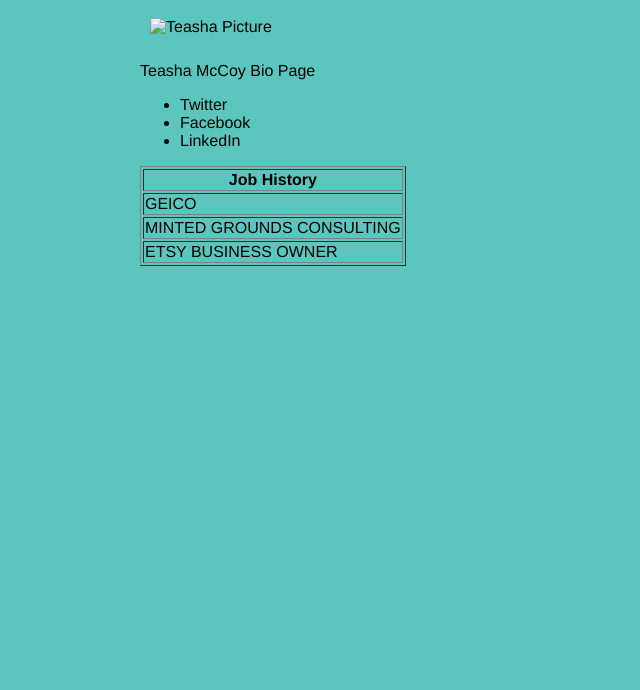
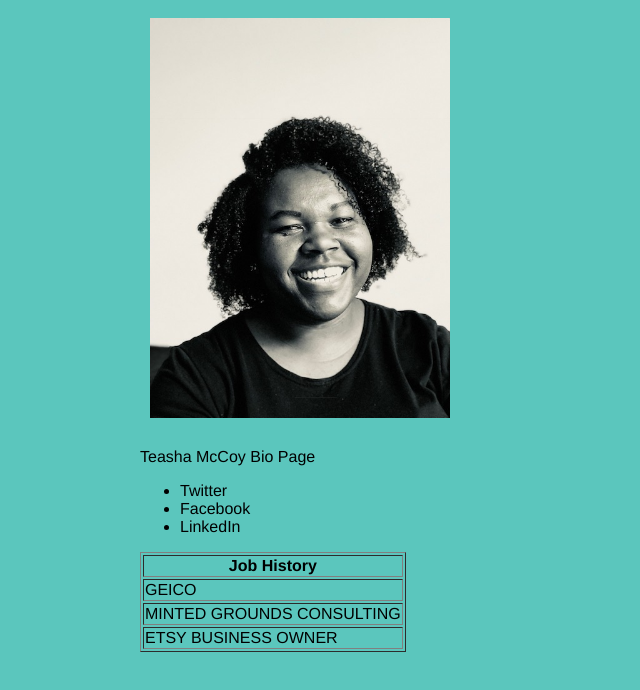
Before and after one commit to teamccoy/teamccoy.github.io, a plain HTML site: page index.html in a window 1280 px wide. Shown: the whole page, without its empty margins (0-640 px from the left). Drawn offline with Linux system fonts and the light colour scheme.

Commit message:
Update index.html

```diff
--- a/index.html
+++ b/index.html
@@ -34,7 +34,7 @@
 
   <div id="background">
   	<div>
-  		<img id ="biopic" src="TSMBio/teash.jpg" alt="Teasha Picture">
+  		<img id ="biopic" src="teash.jpg" alt="Teasha Picture">
   	</div>
 
   	<p>
```
